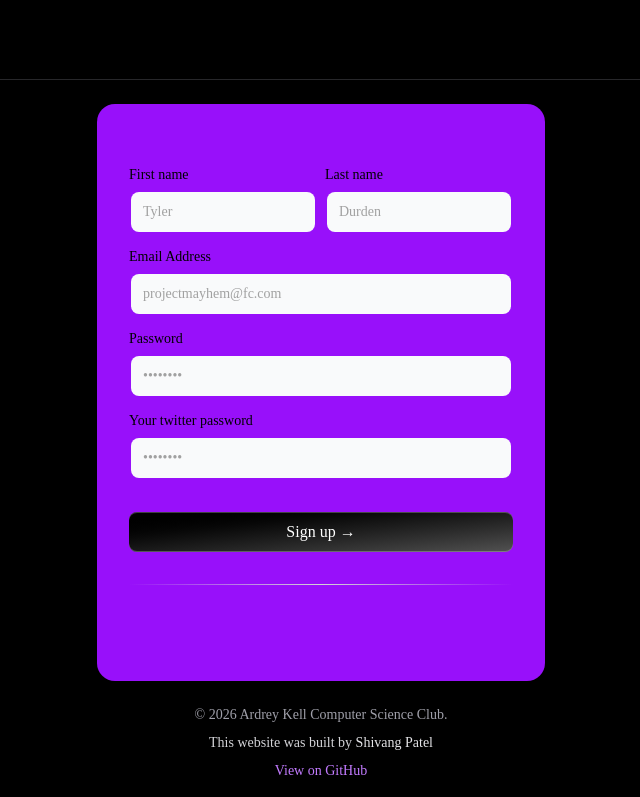
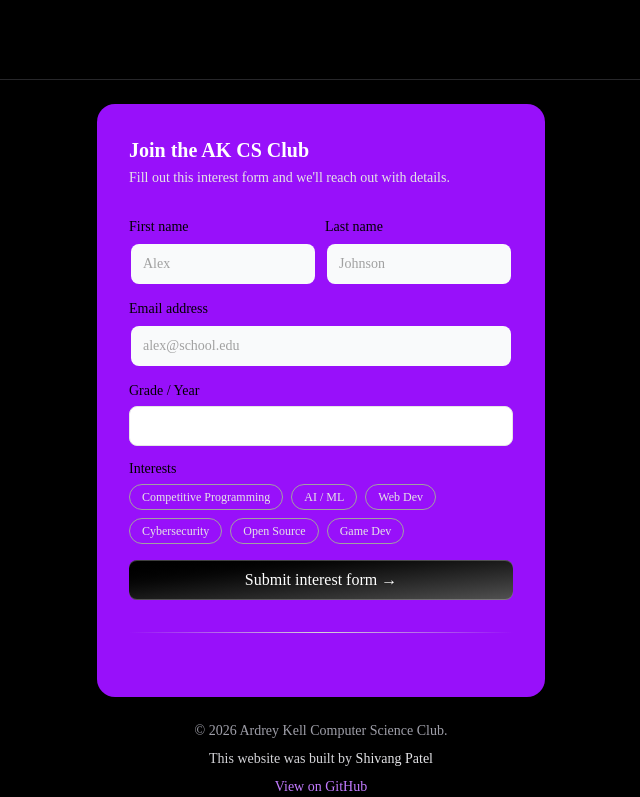
Before and after one commit to shaypat112/ArdreyCSClub, a Next.js app: page /join in a window 1280 px wide. Shown: the part 456-1253 px from the top of the page, without its empty margins (319-959 px from the left). Built offline with nearby package versions, Linux system fonts and the light colour scheme.

Commit message:
fixed the resend form

```diff
--- /dev/null
+++ b/app/api/interest/route.ts
@@ -0,0 +1,103 @@
+import { NextResponse } from "next/server";
+import { Resend } from "resend";
+
+const RESEND_API_KEY = process.env.RESEND_API_KEY || "";
+const resend = RESEND_API_KEY ? new Resend(RESEND_API_KEY) : null;
+
+export async function POST(req: Request) {
+	const data = await req.json().catch(() => ({}));
+
+	// accept both camelCase and lowercase keys from client-side forms
+	const firstName = data.firstName ?? data.firstname ?? data.first_name ?? "";
+	const lastName = data.lastName ?? data.lastname ?? data.last_name ?? "";
+	const email = data.email ?? "";
+	const grade = data.grade ?? data.schoolYear ?? "";
+	const major = data.major ?? "";
+	const experience = data.experience ?? "";
+	const message = data.message ?? data.notes ?? "";
+	const interestsRaw = data.interests ?? [];
+
+	if (!firstName || !lastName || !email) {
+		return NextResponse.json(
+			{ error: "Missing required fields: firstName, lastName, email" },
+			{ status: 400 },
+		);
+	}
+
+	const interests = Array.isArray(interestsRaw)
+		? interestsRaw
+		: typeof interestsRaw === "string" && interestsRaw.length
+			? interestsRaw
+					.split(",")
+					.map((s: string) => s.trim())
+					.filter(Boolean)
+			: [];
+
+	const interestList = interests.length
+		? interests.map((i: string) => `<li>${i}</li>`).join("")
+		: "<li>None selected</li>";
+
+	try {
+		// Validate environment config
+		const adminEmail = process.env.ADMIN_EMAIL;
+		if (!adminEmail) {
+			console.error("ADMIN_EMAIL not configured");
+			return NextResponse.json(
+				{ error: "Server not configured" },
+				{ status: 500 },
+			);
+		}
+
+		// Ensure email client is configured
+		if (!resend) {
+			console.error("RESEND_API_KEY not configured");
+			return NextResponse.json(
+				{ error: "Email provider not configured" },
+				{ status: 500 },
+			);
+		}
+
+		// Notify you (admin)
+		await resend.emails.send({
+			from: "CS Club <onboarding@resend.dev>",
+			to: adminEmail,
+			subject: `New interest form: ${firstName} ${lastName}`,
+			html: `
+        <h2>New Club Interest Submission</h2>
+        <table style="border-collapse:collapse;font-family:sans-serif;font-size:14px;">
+          <tr><td style="padding:6px 12px;color:#666">Name</td><td style="padding:6px 12px"><strong>${firstName} ${lastName}</strong></td></tr>
+          <tr><td style="padding:6px 12px;color:#666">Email</td><td style="padding:6px 12px"><a href="mailto:${email}">${email}</a></td></tr>
+          <tr><td style="padding:6px 12px;color:#666">Grade</td><td style="padding:6px 12px">${grade || "Not specified"}</td></tr>
+          <tr><td style="padding:6px 12px;color:#666">Major</td><td style="padding:6px 12px">${major || "Not specified"}</td></tr>
+          <tr><td style="padding:6px 12px;color:#666">Experience</td><td style="padding:6px 12px">${experience || "Not specified"}</td></tr>
+          <tr><td style="padding:6px 12px;color:#666;vertical-align:top">Interests</td><td style="padding:6px 12px"><ul style="margin:0;padding-left:16px">${interestList}</ul></td></tr>
+          ${message ? `<tr><td style="padding:6px 12px;color:#666;vertical-align:top">Message</td><td style="padding:6px 12px">${message}</td></tr>` : ""}
+        </table>
+      `,
+		});
+
+		// Confirm to the applicant
+		await resend.emails.send({
+			from: "CS Club <onboarding@resend.dev>",
+			to: email,
+			subject: "You're on the CS Club interest list!",
+			html: `
+        <div style="font-family:sans-serif;max-width:480px;margin:0 auto;padding:24px">
+          <h2 style="color:#7c3aed">Hey ${firstName}, you're in! 👾</h2>
+          <p>Thanks for signing up for the CS / AK Club interest list. We'll reach out soon with meeting times, events, and how to get involved.</p>
+          <p style="color:#666;font-size:13px">You listed interest in: ${interests?.join(", ") || "general membership"}</p>
+          <hr style="border:none;border-top:1px solid #eee;margin:20px 0"/>
+          <p style="color:#999;font-size:12px">Questions? Reply to this email or reach us at ${process.env.ADMIN_EMAIL}.</p>
+        </div>
+      `,
+		});
+
+		return NextResponse.json({ success: true });
+	} catch (err) {
+		console.error("Email error:", err);
+		return NextResponse.json(
+			{ error: "Failed to send email" },
+			{ status: 500 },
+		);
+	}
+}
--- a/app/join/components/join-form.tsx
+++ b/app/join/components/join-form.tsx
@@ -1,56 +1,181 @@
 "use client";
-
 import type React from "react";
+import { useState } from "react";
 import { Input } from "@/components/ui/input";
 import { Label } from "@/components/ui/label";
 import { cn } from "@/lib/utils";
 
 export default function SignupFormDemo() {
-  const handleSubmit = (e: React.FormEvent<HTMLFormElement>) => {
+  const [form, setForm] = useState({
+    firstname: "",
+    lastname: "",
+    email: "",
+    grade: "",
+  });
+  const [interests, setInterests] = useState<string[]>([]);
+  const [status, setStatus] = useState<
+    "idle" | "loading" | "success" | "error"
+  >("idle");
+
+  const INTEREST_OPTIONS = [
+    "Competitive Programming",
+    "AI / ML",
+    "Web Dev",
+    "Cybersecurity",
+    "Open Source",
+    "Game Dev",
+  ];
+
+  const toggleInterest = (val: string) => {
+    setInterests((prev) =>
+      prev.includes(val) ? prev.filter((i) => i !== val) : [...prev, val],
+    );
+  };
+
+  const handleChange = (
+    e: React.ChangeEvent<
+      HTMLInputElement | HTMLSelectElement | HTMLTextAreaElement
+    >,
+  ) => {
+    setForm((prev) => ({ ...prev, [e.target.id]: e.target.value }));
+  };
+
+  const handleSubmit = async (e: React.FormEvent<HTMLFormElement>) => {
     e.preventDefault();
-    console.log("Form submitted");
+    setStatus("loading");
+
+    try {
+      const res = await fetch("/api/interest", {
+        method: "POST",
+        headers: { "Content-Type": "application/json" },
+        body: JSON.stringify({ ...form, interests }),
+      });
+
+      if (!res.ok) throw new Error("Server error");
+      setStatus("success");
+    } catch {
+      setStatus("error");
+    }
   };
+
+  if (status === "success") {
+    return (
+      <div className="shadow-input mx-auto w-full max-w-md rounded-none bg-purple-600 p-4 md:rounded-2xl md:p-8 dark:bg-black">
+        <div className="my-8 text-center text-white">
+          <p className="text-2xl font-bold">You&apos;re on the list! 👾</p>
+          <p className="mt-2 text-sm text-neutral-200">
+            Thanks, {form.firstname}. We&apos;ll reach out to {form.email} soon.
+          </p>
+        </div>
+      </div>
+    );
+  }
+
   return (
     <div className="shadow-input mx-auto w-full max-w-md rounded-none bg-purple-600 p-4 md:rounded-2xl md:p-8 dark:bg-black">
+      <p className="text-xl font-bold text-white">Join the AK CS Club</p>
+      <p className="mt-1 text-sm text-neutral-200">
+        Fill out this interest form and we&apos;ll reach out with details.
+      </p>
+
       <form className="my-8" onSubmit={handleSubmit}>
-        <div className="mb-4 flex flex-col space-y-2 md:flex-row md:space-y-0 md:space-x-2">
+        {/* Name */}
+        <div className="mb-4 flex flex-col space-y-2 md:flex-row md:space-x-2 md:space-y-0">
           <LabelInputContainer>
             <Label htmlFor="firstname">First name</Label>
-            <Input id="firstname" placeholder="Tyler" type="text" />
+            <Input
+              id="firstname"
+              placeholder="Alex"
+              type="text"
+              value={form.firstname}
+              onChange={handleChange}
+              required
+            />
           </LabelInputContainer>
           <LabelInputContainer>
             <Label htmlFor="lastname">Last name</Label>
-            <Input id="lastname" placeholder="Durden" type="text" />
+            <Input
+              id="lastname"
+              placeholder="Johnson"
+              type="text"
+              value={form.lastname}
+              onChange={handleChange}
+              required
+            />
           </LabelInputContainer>
         </div>
+
+        {/* Email */}
         <LabelInputContainer className="mb-4">
-          <Label htmlFor="email">Email Address</Label>
-          <Input id="email" placeholder="projectmayhem@fc.com" type="email" />
-        </LabelInputContainer>
-        <LabelInputContainer className="mb-4">
-          <Label htmlFor="password">Password</Label>
-          <Input id="password" placeholder="••••••••" type="password" />
-        </LabelInputContainer>
-        <LabelInputContainer className="mb-8">
-          <Label htmlFor="twitterpassword">Your twitter password</Label>
+          <Label htmlFor="email">Email address</Label>
           <Input
-            id="twitterpassword"
-            placeholder="••••••••"
-            type="twitterpassword"
+            id="email"
+            placeholder="alex@school.edu"
+            type="email"
+            value={form.email}
+            onChange={handleChange}
+            required
           />
         </LabelInputContainer>
 
+        {/* Grade + Major */}
+        <div className="mb-4 flex flex-col space-y-2 md:flex-row md:space-x-2 md:space-y-0">
+          <LabelInputContainer>
+            <Label htmlFor="grade">Grade / Year</Label>
+            <select
+              id="grade"
+              value={form.grade}
+              onChange={handleChange}
+              className="flex h-10 w-full rounded-md border border-input bg-background px-3 py-2 text-sm ring-offset-background focus-visible:outline-none focus-visible:ring-2 focus-visible:ring-ring"
+            >
+              <option value="">Select…</option>
+              <option>Freshman</option>
+              <option>Sophomore</option>
+              <option>Junior</option>
+              <option>Senior</option>
+              <option>Graduate</option>
+            </select>
+          </LabelInputContainer>
+        </div>
+
+        {/* Interests */}
+        <LabelInputContainer className="mb-4">
+          <Label>Interests</Label>
+          <div className="flex flex-wrap gap-2">
+            {INTEREST_OPTIONS.map((opt) => (
+              <button
+                key={opt}
+                type="button"
+                onClick={() => toggleInterest(opt)}
+                className={cn(
+                  "rounded-full border px-3 py-1 text-xs transition-colors",
+                  interests.includes(opt)
+                    ? "border-white bg-white text-purple-700 font-semibold"
+                    : "border-neutral-400 text-neutral-200 hover:border-white",
+                )}
+              >
+                {opt}
+              </button>
+            ))}
+          </div>
+        </LabelInputContainer>
+
         <button
-          className="group/btn relative block h-10 w-full rounded-md bg-gradient-to-br from-black to-neutral-600 font-medium text-white shadow-[0px_1px_0px_0px_#ffffff40_inset,0px_-1px_0px_0px_#ffffff40_inset] dark:bg-zinc-800 dark:from-zinc-900 dark:to-zinc-900 dark:shadow-[0px_1px_0px_0px_#27272a_inset,0px_-1px_0px_0px_#27272a_inset]"
           type="submit"
+          disabled={status === "loading"}
+          className="group/btn relative block h-10 w-full rounded-md bg-gradient-to-br from-black to-neutral-600 font-medium text-white shadow-[0px_1px_0px_0px_#ffffff40_inset,0px_-1px_0px_0px_#ffffff40_inset] disabled:opacity-60 dark:bg-zinc-800 dark:from-zinc-900 dark:to-zinc-900 dark:shadow-[0px_1px_0px_0px_#27272a_inset,0px_-1px_0px_0px_#27272a_inset]"
         >
-          Sign up &rarr;
+          {status === "loading" ? "Sending…" : "Submit interest form →"}
           <BottomGradient />
         </button>
 
+        {status === "error" && (
+          <p className="mt-3 text-center text-sm text-red-300">
+            Something went wrong. Please try again.
+          </p>
+        )}
+
         <div className="my-8 h-[1px] w-full bg-gradient-to-r from-transparent via-neutral-300 to-transparent dark:via-neutral-700" />
-
-        <div className="flex flex-col space-y-4"></div>
       </form>
     </div>
   );
--- a/package.json
+++ b/package.json
@@ -20,6 +20,7 @@
     "radix-ui": "^1.4.3",
     "react": "19.2.4",
     "react-dom": "19.2.4",
+    "resend": "^6.12.4",
     "shadcn": "^4.10.0",
     "tailwind-merge": "^3.6.0",
     "tw-animate-css": "^1.4.0"
```
Also changed, not shown: 1 other file (tests, documents, lock files or other folders).
